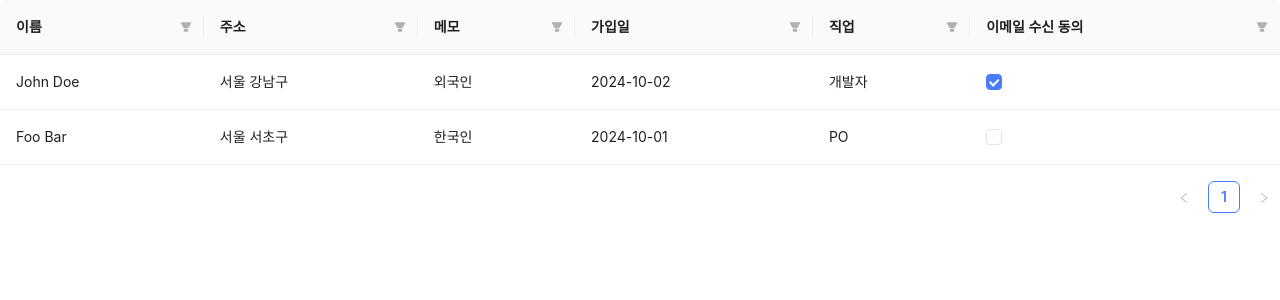
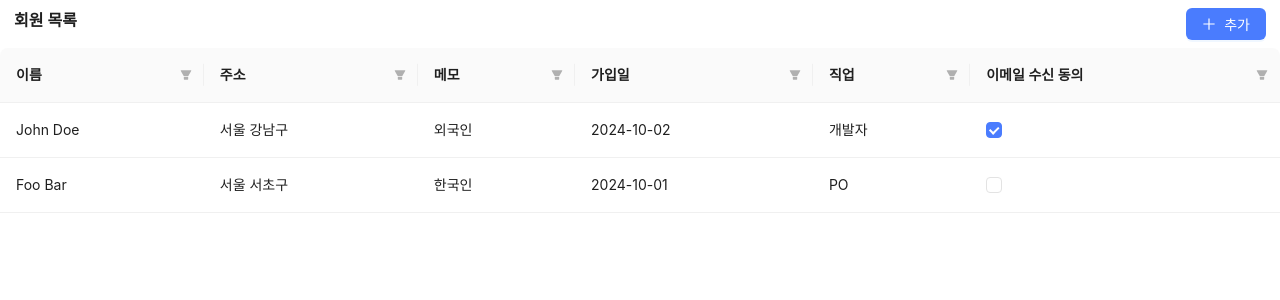
Before and after one commit to whdgur5717/practice, a React (Vite) app: page / in a window 1280 px wide. Shown: the top 300 px of the page. Built offline with nearby package versions, Linux system fonts and the light colour scheme.

Commit message:
refactor: 데이터 전달 및 책임을 고려하여 구조 변경 및 컴포넌트 분리

```diff
--- a/src/Page/mainPage.tsx
+++ b/src/Page/mainPage.tsx
@@ -1,9 +1,37 @@
+import { Button, Flex, Typography } from "antd";
 import { UserTable } from "./ui/UserTable";
+import { PlusOutlined } from "@ant-design/icons";
+import type { DataType } from "./ui/type";
+import { initialUserRecords } from "../entities/userTable/model";
+import { useState } from "react";
+import { createColumns } from "./ui/columns";
+
+const initialDataSources: DataType[] = initialUserRecords.map(
+  (record, index) => ({
+    ...record,
+    key: index + 1,
+  })
+);
 
 const MainPage = () => {
+  const [tableData, setTableData] = useState(initialDataSources);
+
   return (
     <div>
-      <UserTable />
+      <Flex
+        justify="space-between"
+        align="center"
+        style={{ padding: "8px 14px" }}
+      >
+        <Typography.Title level={5}>회원 목록</Typography.Title>
+        <Button type="primary" icon={<PlusOutlined />}>
+          추가
+        </Button>
+      </Flex>
+      <UserTable<DataType>
+        dataSource={tableData}
+        columns={createColumns(tableData)}
+      />
     </div>
   );
 };
--- a/src/Page/ui/UserTable.tsx
+++ b/src/Page/ui/UserTable.tsx
@@ -1,8 +1,9 @@
-import { Table } from "antd";
+import { Button, Flex, Table, Typography, type TableProps } from "antd";
 import { initialUserRecords } from "../../entities/userTable/model";
 import { useState } from "react";
 import { createColumns } from "./columns";
 import type { DataType } from "./type";
+import { PlusOutlined } from "@ant-design/icons";
 
 const initialDataSources: DataType[] = initialUserRecords.map(
   (record, index) => ({
@@ -11,13 +12,15 @@ const initialDataSources: DataType[] = initialUserRecords.map(
   })
 );
 
-export const UserTable = () => {
+interface UserTableProps<T> {
+  dataSource: TableProps<T>["dataSource"];
+  columns: TableProps<T>["columns"];
+}
+
+export const UserTable = <T,>({ dataSource, columns }: UserTableProps<T>) => {
   const [tableData, setTableData] = useState(initialDataSources);
 
   return (
-    <Table<DataType>
-      dataSource={tableData}
-      columns={createColumns(tableData)}
-    />
+    <Table<T> dataSource={dataSource} columns={columns} pagination={false} />
   );
 };
```
